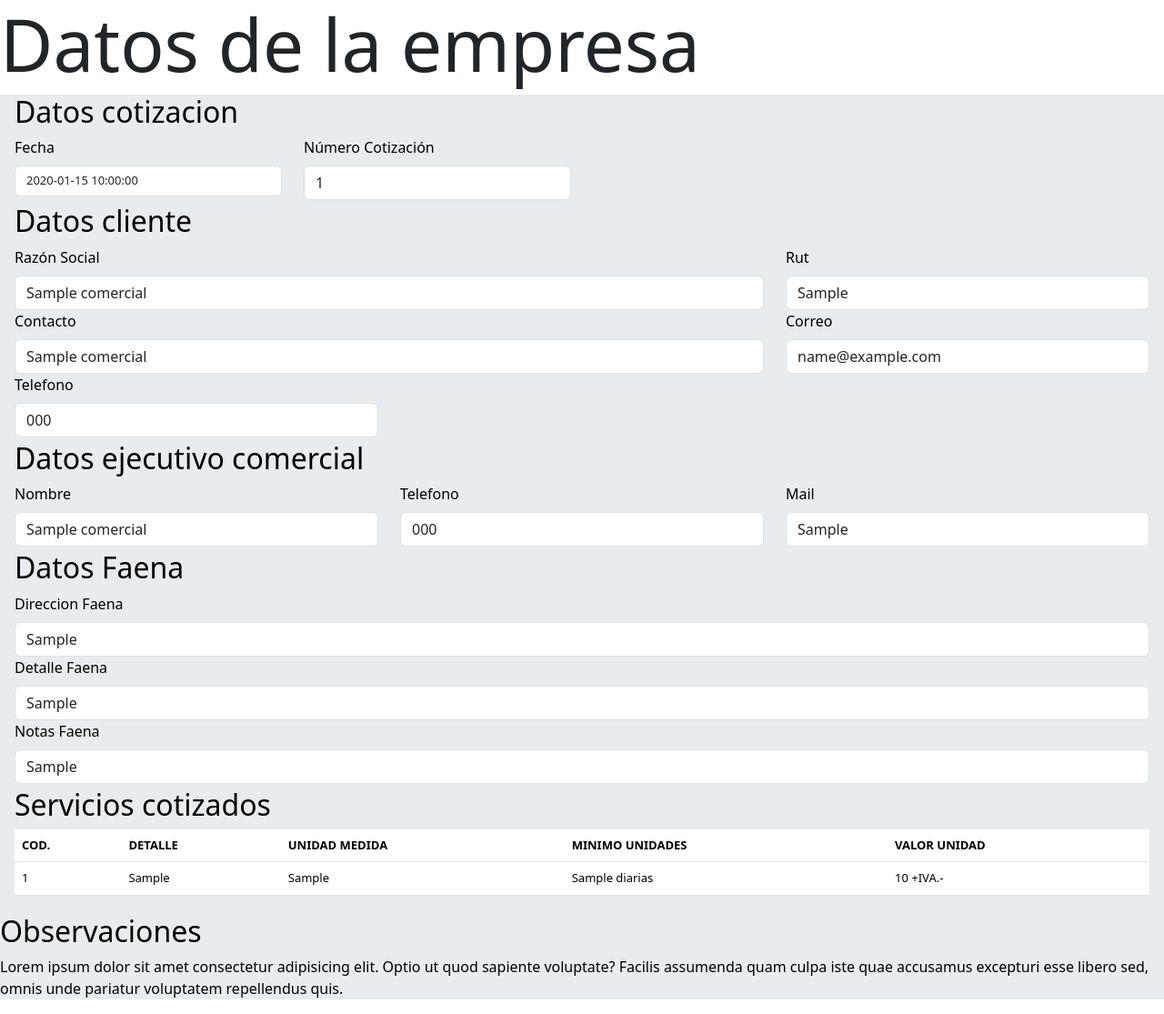
After one commit to Tebaah/SistemaGestion, a PHP site: page /cotizacion/impresion_cotizacion.php?id=1 in a window 1280 px wide. The commit adds this page. Shown: the whole page at 91% size. Run offline with PHP 8.4, Linux system fonts and the light colour scheme; tables that the repository leaves empty or names only in its code hold one stand-in row (values such as "Sample post"); some libraries are stand-ins or nearby versions.

Commit message:
feat(impresion): se agrega funciona para imprimir cotizaciones

```diff
--- /dev/null
+++ b/cotizacion/impresion_cotizacion.php
@@ -0,0 +1,191 @@
+<?php
+
+include "../conexiones/conexion.php";
+$idCotizacion = $_GET["id"];
+
+$buscarCotizacion = $conn->query("SELECT * FROM cotizacion c INNER JOIN contactos co ON c.id_contactos = co.id_contacto INNER JOIN empresas e ON co.id_empresas = e.id_empresa INNER JOIN ejecutivo_comercial ej ON c.id_ejecutivos = ej.id_ejecutivo WHERE id_cotizacion =  $idCotizacion");
+$datosCotizacion = $buscarCotizacion->fetch_object();
+
+// $buscarServicios = $conn->query("SELECT * FROM cotizacion_tonelaje WHERE id_cotizaciones = $idCotizacion");
+// $datosServicios = $buscarServicios->fetch_object();
+?>
+
+<!DOCTYPE html>
+<html lang="en">
+<head>
+    <meta charset="UTF-8">
+    <meta name="viewport" content="width=device-width, initial-scale=1.0">
+    <link href="https://cdn.jsdelivr.net/npm/bootstrap@5.3.3/dist/css/bootstrap.min.css" rel="stylesheet" integrity="sha384-QWTKZyjpPEjISv5WaRU9OFeRpok6YctnYmDr5pNlyT2bRjXh0JMhjY6hW+ALEwIH" crossorigin="anonymous">
+    <link rel="stylesheet" href="../style.css">
+
+    <style>
+        table {
+            font-size: 13px;
+        }
+        .tam {
+            font-size: 13px; /* Ajusta este valor a tus necesidades */
+        }
+    </style>
+    <title>Impresion</title>
+
+</head>
+<body id="element">
+<header>
+    <section>
+        <h1 class="display-1">Datos de la empresa</h1>
+    </section>
+</header>
+<main class="flex bg-body-secondary text-black">
+
+    <!-- Datos cotizacion -->
+    <section class="row m-1 direccion">
+        <!-- Titulo datosServicios -->
+        <h2>Datos cotizacion</h2>
+        <!-- Fecha de cotizacion -->
+        <div class="col-3">
+            <label for="fechaCotizacion" class="form-label">Fecha</label>
+            <input type="text" class="form-control tam" name="fechaCotizacion" value="<?= $datosCotizacion->fecha?>">
+        </div>
+        <!-- Numero de cotizacion -->
+        <div class="col-3">
+            <label for="numeroCotizacion" class="form-label">Número Cotización</label>
+            <input type="text" class="form-control" name="numeroCotizacion" value="<?= $datosCotizacion->id_cotizacion?>">
+        </div>
+        </section>
+
+    <!-- Datos del cliente -->
+    <section class="row m-1">
+        <!-- Titulo datosServicios -->
+        <h2>Datos cliente</h2>
+        <!-- Nombre empresa -->
+        <div class="col-8">
+            <label for="empresaCotizacion" class="form-label">Razón Social</label>
+            <input type="text" class="form-control" name="empresaCotizacion" value="<?= $datosCotizacion->nombre_empresa?>">
+        </div>
+        <!-- Rut empresa -->
+        <div class="col-4">
+            <label for="rutCotizacion" class="form-label">Rut</label>
+            <input type="text" class="form-control" name="rutCotizacion" value="<?= $datosCotizacion->rut_empresa?>">
+        </div>
+        <!-- Nombre contacto cotizacion -->
+        <div class="col-8">
+            <label for="nombreContacto" class="form-label">Contacto</label>
+            <input type="text" class="form-control" name="nombreContacto" value="<?= $datosCotizacion->nombre_contacto?>">
+        </div>
+        <!-- Correo contacto cotizacion -->
+        <div class="col-4">
+            <label for="correoContacto" class="form-label">Correo</label>
+            <input type="text" class="form-control" name="correoContacto" value="<?= $datosCotizacion->email_contacto?>">
+        </div>
+        <!-- Telefono contacto cotizacion -->
+        <div class="col-4">
+            <label for="telefonoContacto" class="form-label">Telefono</label>
+            <input type="text" class="form-control" name="telefonoContacto" value=<?= $datosCotizacion->telefono_contacto?>>
+        </div>
+    </section>
+
+    <!-- Datos del ejecutivo -->
+    <section class="row m-1">
+        <!-- Titulo datosServicios -->
+        <h2>Datos ejecutivo comercial</h2>
+        <!-- Nombre ejecutivo -->
+        <div class="col">
+            <label for="nombreEjecutivo" class="form-label">Nombre</label>
+            <input type="text" class="form-control" name="nombreEjecutivo" value="<?= $datosCotizacion->nombre?>">
+        </div>
+        <!-- Telefono ejecutivo -->
+        <div class="col">
+            <label for="telefonoEjecutivo" class="form-label">Telefono</label>
+            <input type="text" class="form-control" name="telefonoEjecutivo" value=<?= $datosCotizacion->telefono?>>
+        </div>
+        <!-- Correo ejecutivo -->
+        <div class="col">
+            <label for="mailEjecutivo" class="form-label">Mail</label>
+            <input type="text" class="form-control" name="mailEjecutivo" value=<?= $datosCotizacion->correo?>>
+        </div>
+    </section>
+
+    <!-- Datos de la faena -->
+    <section class="row m-1">
+        <!-- Titulo de datosServicios -->
+        <h2>Datos Faena</h2>
+        <!-- Direccion de faena -->
+        <div class="col-12">
+            <label for="direccionFaena" class="form-label">Direccion Faena</label>
+            <input type="text" class="form-control" name="direccionFaena" value=<?= $datosCotizacion->direccion?>>
+        </div>
+        <!-- Detalle de la faena -->
+        <div class="col-12">
+            <label for="detalleFaena" class="form-label">Detalle Faena</label>
+            <input type="text" class="form-control" name="detalleFaena" value="<?= $datosCotizacion->detalle?>">
+        </div>
+        <!-- Notas de la faena -->
+        <div class="col-12">
+            <label for="notasFaena" class="form-label">Notas Faena</label>
+            <input type="text" class="form-control" name="notasFaena" value="<?= $datosCotizacion->notas?>">
+        </div>
+    </section>
+
+    <!-- Datos de servicios -->
+    <section class="row m-1">
+        <h2>Servicios cotizados</h2>
+        <div class="col">
+            <table class="table">
+                <thead>
+                    <tr>
+                    <th scope="col">COD.</th>
+                    <th scope="col">DETALLE</th>
+                    <th scope="col">UNIDAD MEDIDA</th>
+                    <th scope="col">MINIMO UNIDADES</th>
+                    <th scope="col">VALOR UNIDAD</th>
+                    </tr>
+                </thead>
+                <tbody>
+                    <?php
+                    include "../conexiones/conexion.php";
+                    $buscarServicios = $conn->query("SELECT * FROM cotizacion_tonelaje WHERE id_cotizaciones = $idCotizacion");
+                    while($datosServicios = $buscarServicios->fetch_object()) { ?>
+                        <tr>
+                            <td><?= $datosServicios->id_tonelaje ?></td>
+                            <td><?= $datosServicios->detalle ?></td>
+                            <td><?= $datosServicios->unidad ?></td>
+                            <td><?= $datosServicios->minimo ?> diarias </td>
+                            <td><?= $datosServicios->valor ?> +IVA.-</td>
+                        </tr>
+                    <?php }
+                    ?>
+                </tbody>
+            </table>
+        </div>
+    </section>
+
+    <!-- Observaciones de la faena -->
+    <section>
+        <h2>Observaciones</h2>
+        <div>
+            <p>
+                Lorem ipsum dolor sit amet consectetur adipisicing elit. Optio ut quod sapiente voluptate? Facilis assumenda quam culpa iste quae accusamus excepturi esse libero sed, omnis unde pariatur voluptatem repellendus quis.
+            </p>
+        </div>
+    </section>
+</main>
+
+
+<script src="https://cdn.jsdelivr.net/npm/bootstrap@5.3.3/dist/js/bootstrap.bundle.min.js" integrity="sha384-YvpcrYf0tY3lHB60NNkmXc5s9fDVZLESaAA55NDzOxhy9GkcIdslK1eN7N6jIeHz" crossorigin="anonymous"></script>
+
+<script src="https://cdnjs.cloudflare.com/ajax/libs/html2pdf.js/0.10.1/html2pdf.bundle.min.js" integrity="sha512-GsLlZN/3F2ErC5ifS5QtgpiJtWd43JWSuIgh7mbzZ8zBps+dvLusV+eNQATqgA/HdeKFVgA5v3S/cIrLF7QnIg==" crossorigin="anonymous" referrerpolicy="no-referrer"></script>
+
+<script>
+    var element = document.getElementById('element');
+
+    html2pdf(element, {
+        margin: 10,
+        filename: 'cotizacion.pdf',
+        image: { type: 'jpeg', quality: 0.98 },
+        html2canvas: { scale: 2 },
+        jsPDF: { unit: 'mm', format: 'letter', orientation: 'portrait' }
+    });
+</script>
+
+</body>
+</html>
--- /dev/null
+++ b/style.css
@@ -0,0 +1,12 @@
+.cuerpo{
+    height: 900px;
+    overflow-y: auto;
+
+}
+
+.cuerpito{
+    height: 100px;
+
+}
+
+/* Estilos para impresion de docuemnto */
```
Also changed, not shown: cotizacion/cotizacion.php (+1 -6 lines), cotizacion/tonelajes.php (+21 -26 lines).
